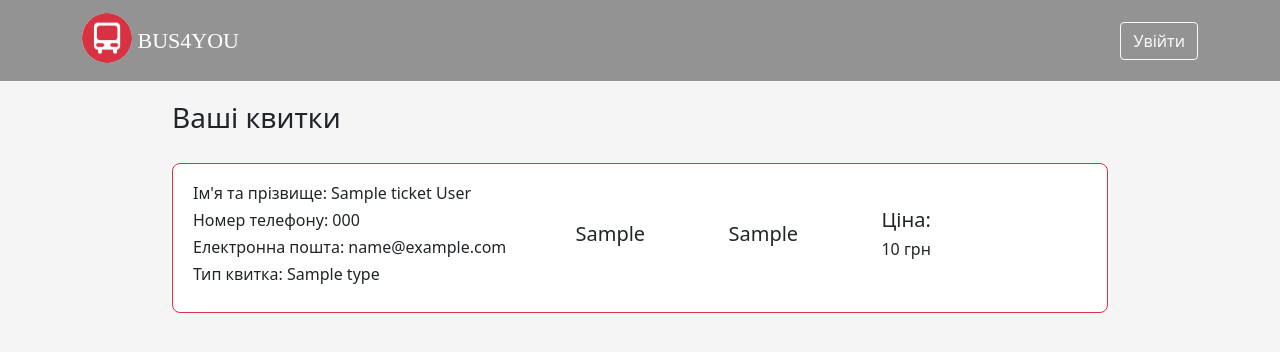
After one commit to dragonflip/CarriersApp, a Django app: template ForeignBerries/admin-panel/templates/admin-panel/my-tickets.html in a window 1280 px wide. The commit adds this page. Shown: the top 352 px of the page. Run offline with Django 3.2, Linux system fonts and the light colour scheme; the template is opened without the code that fills it: most values are stand-ins (such as "Sample title", 1, 10 or a date in 2020); some libraries are stand-ins or nearby versions.

Commit message:
added view all tickets for registered users

```diff
--- /dev/null
+++ b/ForeignBerries/admin-panel/templates/admin-panel/my-tickets.html
@@ -0,0 +1,48 @@
+{% include 'app/layouts/header.html' %}
+
+
+<div class="container" style="max-width: 960px; padding-top: 20px; margin-top: 81px">
+  <div class="row">
+    <h3>Ваші квитки</h3>
+
+    {% if tickets %}
+    <div class="tickets">
+      {% for ticket in tickets %}
+      <div class="ticket">
+        <div class="row align-items-center">
+
+          <div class="col-md-5">
+              <h6 class="name"> Ім'я та прізвище: {{ ticket.buyerName }} {{ ticket.buyerSurname }}</h6>
+              <h6 class="name"> Номер телефону: {{ ticket.phone }}</h6>
+              <h6 class="name"> Електронна пошта: {{ ticket.email }}</h6>
+              <h6 class="name"> Тип квитка: {{ ticket.type }}</h6>
+          </div>
+
+          <div class="col-md-2">
+            <div class="from">
+                <h5 class="name">{{ ticket.fromWhere }}</h5>
+            </div>
+          </div>
+
+          <div class="col-md-2">
+            <div class="to">
+               <h5 class="name">{{ ticket.whereTo }}</h5>
+            </div>
+          </div>
+
+          <div class="col-md-3">
+              <h5 class="price">Ціна:</h5>
+              <h6 class="price">{{ ticket.price }} грн</h6>
+          </div>
+
+        </div>
+      </div>
+        {% endfor %}
+    </div>
+      {% else %}
+       <p align="center" style="margin-top: 5px">У вас ще немає квитків.</p>
+      {% endif %}
+  </div>
+</div>
+
+{% include 'app/layouts/footer.html' %}
--- a/ForeignBerries/admin-panel/urls.py
+++ b/ForeignBerries/admin-panel/urls.py
@@ -1,6 +1,5 @@
 from django.urls import path
 from . import views
-
 from django.conf.urls.static import static
 from django.conf import settings
 
@@ -27,4 +26,6 @@ urlpatterns = [
     path('search', views.search, name='search'),
     path('buy/<str:id>&<str:price>&<str:fromWhere>&<str:whereTo>&<str:date_journey>', views.buy, name='buy'),
     path('success/<str:id>&<str:price>&<str:fromWhere>&<str:whereTo>&<str:date_journey>', views.success, name='success'),
+
+    path('my_tickets', views.my_tickets, name='my_tickets'),
 ] + static(settings.MEDIA_URL, document_root=settings.MEDIA_ROOT)
--- a/ForeignBerries/app/templates/app/layouts/header.html
+++ b/ForeignBerries/app/templates/app/layouts/header.html
@@ -42,7 +42,7 @@
 				{% elif user.is_authenticated %}
 					<ul class="navbar-nav flex-row">
 						<li class="nav-item p-2 px-4">
-							<a href="#" class="nav-link">Мої квитки</a>
+							<a href="{% url 'my_tickets' %}" class="nav-link">Мої квитки</a>
 						</li>
 					</ul>
 					<span class="badge bg-danger p-3">{{request.user}}</span>
--- a/ForeignBerries/app/templates/app/search.html
+++ b/ForeignBerries/app/templates/app/search.html
@@ -75,7 +75,7 @@
       </div>
       {%endfor%}
     {%else%}
-      <p align="center" style="margin-top: ">За заданими параметрами маршрутів не знайдено.</p>
+      <p align="center" style="margin-top: 5px ">За заданими параметрами маршрутів не знайдено.</p>
     {%endif%}
     </div>
   </div>
```
Also changed, not shown: ForeignBerries/admin-panel/models.py (+9 -4 lines), ForeignBerries/admin-panel/views.py (+11 -2 lines), 1 other file.
